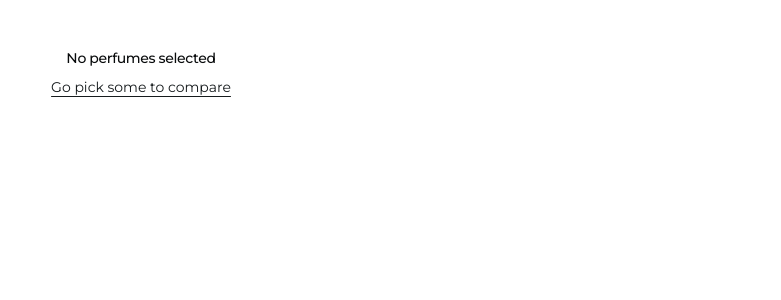
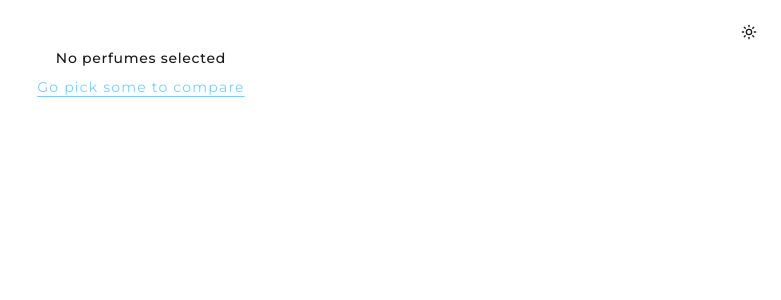
Before and after one commit to batin/fragrance-compare, a Next.js app: page /compare in a window 1280 px wide. Shown: the top 300 px of the page, without its empty margins (499-1280 px from the left). Built offline with nearby package versions, Linux system fonts and the light colour scheme.

Commit message:
Add dark mode toggle
- next-themes ThemeProvider wired into layout, respects system preference
- Fixed-position toggle button (top-right) on every page, CSS-only icon
  swap (no client-only mount-guard state needed)

```diff
--- a/app/globals.css
+++ b/app/globals.css
@@ -1,98 +1,116 @@
 @import "tailwindcss";
-@import "tw-animate-css";
-@import "shadcn/tailwind.css";
 
 @custom-variant dark (&:is(.dark *));
 
 :root {
-  --background: rgb(255 255 255);
-  --foreground: rgb(9 11 12);
-  --card: rgb(255 255 255);
-  --card-foreground: rgb(9 11 12);
-  --popover: rgb(255 255 255);
-  --popover-foreground: rgb(9 11 12);
-  --primary: rgb(22 27 29);
-  --primary-foreground: rgb(249 251 251);
-  --secondary: rgb(241 243 243);
-  --secondary-foreground: rgb(28 153 202);
-  --muted: rgb(241 243 243);
-  --muted-foreground: rgb(103 120 124);
-  --accent: rgb(241 243 243);
-  --accent-foreground: rgb(22 27 29);
-  --destructive: rgb(231 0 11);
-  --border: rgb(227 231 232);
-  --input: rgb(227 231 232);
-  --ring: rgb(156 168 171);
-  --chart-1: rgb(208 214 216);
-  --chart-2: rgb(103 120 124);
-  --chart-3: rgb(75 88 91);
-  --chart-4: rgb(57 68 71);
-  --chart-5: rgb(34 41 43);
-  --sidebar: rgb(249 251 251);
-  --sidebar-foreground: rgb(9 11 12);
-  --sidebar-primary: rgb(22 27 29);
-  --sidebar-primary-foreground: rgb(249 251 251);
-  --sidebar-accent: rgb(241 243 243);
-  --sidebar-accent-foreground: rgb(22 27 29);
-  --sidebar-border: rgb(227 231 232);
-  --sidebar-ring: rgb(156 168 171);
-
-  --shadow-2xs: 0 1px 3px 0px rgb(0 0 0 / 0.05);
-  --shadow-xs: 0 1px 3px 0px rgb(0 0 0 / 0.05);
-  --shadow-sm: 0 1px 3px 0px rgb(0 0 0 / 0.10), 0 1px 2px -1px rgb(0 0 0 / 0.10);
-  --shadow: 0 1px 3px 0px rgb(0 0 0 / 0.10), 0 1px 2px -1px rgb(0 0 0 / 0.10);
-  --shadow-md: 0 1px 3px 0px rgb(0 0 0 / 0.10), 0 2px 4px -1px rgb(0 0 0 / 0.10);
-  --shadow-lg: 0 1px 3px 0px rgb(0 0 0 / 0.10), 0 4px 6px -1px rgb(0 0 0 / 0.10);
-  --shadow-xl: 0 1px 3px 0px rgb(0 0 0 / 0.10), 0 8px 10px -1px rgb(0 0 0 / 0.10);
-  --shadow-2xl: 0 1px 3px 0px rgb(0 0 0 / 0.25);
+  --background: #ffffff;
+  --foreground: #1a191a;
+  --card: #ffffff;
+  --card-foreground: #1a191a;
+  --popover: #ffffff;
+  --popover-foreground: #1a191a;
+  --primary: #7accff;
+  --primary-foreground: #fafafa;
+  --secondary: #f5f5f5;
+  --secondary-foreground: #383838;
+  --muted: #f5f5f5;
+  --muted-foreground: #737373;
+  --accent: #f5f5f5;
+  --accent-foreground: #1a191a;
+  --destructive: #b7cf00;
+  --destructive-foreground: #ffffff;
+  --border: #e5e5e5;
+  --input: #e5e5e5;
+  --ring: #a1a1a1;
+  --chart-1: #e792ff;
+  --chart-2: #de3af6;
+  --chart-3: #e325ef;
+  --chart-4: #d61ada;
+  --chart-5: #ad1fa9;
+  --sidebar: #fafafa;
+  --sidebar-foreground: #1a191a;
+  --sidebar-primary: #1a191a;
+  --sidebar-primary-foreground: #fafafa;
+  --sidebar-accent: #f5f5f5;
+  --sidebar-accent-foreground: #1a191a;
+  --sidebar-border: #e5e5e5;
+  --sidebar-ring: #a1a1a1;
+  --font-sans: Montserrat, ui-sans-serif, sans-serif, system-ui;
+  --font-serif: Montserrat, ui-sans-serif, sans-serif, system-ui;
+  --font-mono: ui-monospace, SFMono-Regular, Menlo, Monaco, Consolas, "Liberation Mono", "Courier New", monospace;
+  --radius: 0.45rem;
+  --shadow-x: 0;
+  --shadow-y: 1px;
+  --shadow-blur: 3px;
+  --shadow-spread: 0px;
+  --shadow-opacity: 0.1;
+  --shadow-color: oklch(0 0 0);
+  --shadow-2xs: 0 1px 3px 0px hsl(0 0% 0% / 0.05);
+  --shadow-xs: 0 1px 3px 0px hsl(0 0% 0% / 0.05);
+  --shadow-sm: 0 1px 3px 0px hsl(0 0% 0% / 0.10), 0 1px 2px -1px hsl(0 0% 0% / 0.10);
+  --shadow: 0 1px 3px 0px hsl(0 0% 0% / 0.10), 0 1px 2px -1px hsl(0 0% 0% / 0.10);
+  --shadow-md: 0 1px 3px 0px hsl(0 0% 0% / 0.10), 0 2px 4px -1px hsl(0 0% 0% / 0.10);
+  --shadow-lg: 0 1px 3px 0px hsl(0 0% 0% / 0.10), 0 4px 6px -1px hsl(0 0% 0% / 0.10);
+  --shadow-xl: 0 1px 3px 0px hsl(0 0% 0% / 0.10), 0 8px 10px -1px hsl(0 0% 0% / 0.10);
+  --shadow-2xl: 0 1px 3px 0px hsl(0 0% 0% / 0.25);
+  --tracking-normal: 0.075em;
+  --spacing: 0.25rem;
 }
 
 .dark {
-  --background: rgb(9 11 12);
-  --foreground: rgb(249 251 251);
-  --card: rgb(22 27 29);
-  --card-foreground: rgb(249 251 251);
-  --popover: rgb(22 27 29);
-  --popover-foreground: rgb(249 251 251);
-  --primary: rgb(227 231 232);
-  --primary-foreground: rgb(22 27 29);
-  --secondary: rgb(34 41 43);
-  --secondary-foreground: rgb(249 251 251);
-  --muted: rgb(34 41 43);
-  --muted-foreground: rgb(156 168 171);
-  --accent: rgb(34 41 43);
-  --accent-foreground: rgb(249 251 251);
-  --destructive: rgb(255 100 103);
-  --border: rgb(255 255 255 / 0.1);
-  --input: rgb(255 255 255 / 0.15);
-  --ring: rgb(103 120 124);
-  --chart-1: rgb(208 214 216);
-  --chart-2: rgb(103 120 124);
-  --chart-3: rgb(75 88 91);
-  --chart-4: rgb(57 68 71);
-  --chart-5: rgb(34 41 43);
-  --sidebar: rgb(22 27 29);
-  --sidebar-foreground: rgb(249 251 251);
-  --sidebar-primary: rgb(20 71 230);
-  --sidebar-primary-foreground: rgb(249 251 251);
-  --sidebar-accent: rgb(34 41 43);
-  --sidebar-accent-foreground: rgb(249 251 251);
-  --sidebar-border: rgb(255 255 255 / 0.1);
-  --sidebar-ring: rgb(103 120 124);
-
-  --shadow-2xs: 0 1px 3px 0px rgb(0 0 0 / 0.05);
-  --shadow-xs: 0 1px 3px 0px rgb(0 0 0 / 0.05);
-  --shadow-sm: 0 1px 3px 0px rgb(0 0 0 / 0.10), 0 1px 2px -1px rgb(0 0 0 / 0.10);
-  --shadow: 0 1px 3px 0px rgb(0 0 0 / 0.10), 0 1px 2px -1px rgb(0 0 0 / 0.10);
-  --shadow-md: 0 1px 3px 0px rgb(0 0 0 / 0.10), 0 2px 4px -1px rgb(0 0 0 / 0.10);
-  --shadow-lg: 0 1px 3px 0px rgb(0 0 0 / 0.10), 0 4px 6px -1px rgb(0 0 0 / 0.10);
-  --shadow-xl: 0 1px 3px 0px rgb(0 0 0 / 0.10), 0 8px 10px -1px rgb(0 0 0 / 0.10);
-  --shadow-2xl: 0 1px 3px 0px rgb(0 0 0 / 0.25);
+  --background: #1a191a;
+  --foreground: #fafafa;
+  --card: #1a191a;
+  --card-foreground: #fafafa;
+  --popover: #262626;
+  --popover-foreground: #fafafa;
+  --primary: #0065a3;
+  --primary-foreground: #1a191a;
+  --secondary: #262626;
+  --secondary-foreground: #fafafa;
+  --muted: #262626;
+  --muted-foreground: #a1a1a1;
+  --accent: #404040;
+  --accent-foreground: #fafafa;
+  --destructive: #dcff65;
+  --destructive-foreground: #fafafa;
+  --border: #282828;
+  --input: #343434;
+  --ring: #737373;
+  --chart-1: #e792ff;
+  --chart-2: #de3af6;
+  --chart-3: #e325ef;
+  --chart-4: #d61ada;
+  --chart-5: #ad1fa9;
+  --sidebar: #1a191a;
+  --sidebar-foreground: #fafafa;
+  --sidebar-primary: #e614e5;
+  --sidebar-primary-foreground: #fafafa;
+  --sidebar-accent: #262626;
+  --sidebar-accent-foreground: #fafafa;
+  --sidebar-border: #282828;
+  --sidebar-ring: #525252;
+  --font-sans: Montserrat, ui-sans-serif, sans-serif, system-ui;
+  --font-serif: Montserrat, ui-sans-serif, sans-serif, system-ui;
+  --font-mono: ui-monospace, SFMono-Regular, Menlo, Monaco, Consolas, "Liberation Mono", "Courier New", monospace;
+  --radius: 0.45rem;
+  --shadow-x: 0;
+  --shadow-y: 1px;
+  --shadow-blur: 3px;
+  --shadow-spread: 0px;
+  --shadow-opacity: 0.1;
+  --shadow-color: oklch(0 0 0);
+  --shadow-2xs: 0 1px 3px 0px hsl(0 0% 0% / 0.05);
+  --shadow-xs: 0 1px 3px 0px hsl(0 0% 0% / 0.05);
+  --shadow-sm: 0 1px 3px 0px hsl(0 0% 0% / 0.10), 0 1px 2px -1px hsl(0 0% 0% / 0.10);
+  --shadow: 0 1px 3px 0px hsl(0 0% 0% / 0.10), 0 1px 2px -1px hsl(0 0% 0% / 0.10);
+  --shadow-md: 0 1px 3px 0px hsl(0 0% 0% / 0.10), 0 2px 4px -1px hsl(0 0% 0% / 0.10);
+  --shadow-lg: 0 1px 3px 0px hsl(0 0% 0% / 0.10), 0 4px 6px -1px hsl(0 0% 0% / 0.10);
+  --shadow-xl: 0 1px 3px 0px hsl(0 0% 0% / 0.10), 0 8px 10px -1px hsl(0 0% 0% / 0.10);
+  --shadow-2xl: 0 1px 3px 0px hsl(0 0% 0% / 0.25);
 }
 
 @theme inline {
-  --font-heading: var(--font-montserrat);
-  --font-sans: var(--font-montserrat);
   --color-background: var(--background);
   --color-foreground: var(--foreground);
   --color-card: var(--card);
@@ -108,6 +126,7 @@
   --color-accent: var(--accent);
   --color-accent-foreground: var(--accent-foreground);
   --color-destructive: var(--destructive);
+  --color-destructive-foreground: var(--destructive-foreground);
   --color-border: var(--border);
   --color-input: var(--input);
   --color-ring: var(--ring);
@@ -125,13 +144,14 @@
   --color-sidebar-border: var(--sidebar-border);
   --color-sidebar-ring: var(--sidebar-ring);
 
-  --radius-sm: calc(var(--radius) * 0.6);
-  --radius-md: calc(var(--radius) * 0.8);
+  --font-sans: var(--font-sans);
+  --font-mono: var(--font-mono);
+  --font-serif: var(--font-serif);
+
+  --radius-sm: calc(var(--radius) - 4px);
+  --radius-md: calc(var(--radius) - 2px);
   --radius-lg: var(--radius);
-  --radius-xl: calc(var(--radius) * 1.4);
-  --radius-2xl: calc(var(--radius) * 1.8);
-  --radius-3xl: calc(var(--radius) * 2.2);
-  --radius-4xl: calc(var(--radius) * 2.6);
+  --radius-xl: calc(var(--radius) + 4px);
 
   --shadow-2xs: var(--shadow-2xs);
   --shadow-xs: var(--shadow-xs);
@@ -141,24 +161,21 @@
   --shadow-lg: var(--shadow-lg);
   --shadow-xl: var(--shadow-xl);
   --shadow-2xl: var(--shadow-2xl);
+
+  --tracking-tighter: calc(var(--tracking-normal) - 0.05em);
+  --tracking-tight: calc(var(--tracking-normal) - 0.025em);
+  --tracking-normal: var(--tracking-normal);
+  --tracking-wide: calc(var(--tracking-normal) + 0.025em);
+  --tracking-wider: calc(var(--tracking-normal) + 0.05em);
+  --tracking-widest: calc(var(--tracking-normal) + 0.1em);
 }
 
 @layer base {
   * {
     @apply border-border outline-ring/50;
-    }
+  }
   body {
     @apply bg-background text-foreground;
-    }
-  html {
-    @apply font-sans;
-    }
-  :root {
-
-  }
-
-  code,
-  pre {
-    font-family: var(--font-mono);
+    letter-spacing: var(--tracking-normal);
   }
 }
--- a/app/layout.tsx
+++ b/app/layout.tsx
@@ -1,5 +1,7 @@
 import type { Metadata } from "next";
 import { Geist_Mono, Montserrat } from "next/font/google";
+import { ThemeProvider } from "@/components/theme-provider";
+import { ThemeToggle } from "@/components/theme-toggle";
 import "./globals.css";
 
 const montserrat = Montserrat({
@@ -21,9 +23,17 @@ export default function RootLayout({ children }: LayoutProps<"/">) {
   return (
     <html
       lang="en"
+      suppressHydrationWarning
       className={`${montserrat.variable} ${geistMono.variable} h-full antialiased`}
     >
-      <body className="min-h-full flex flex-col">{children}</body>
+      <body className="min-h-full flex flex-col">
+        <ThemeProvider attribute="class" defaultTheme="system" enableSystem>
+          <div className="fixed top-4 right-4 z-50">
+            <ThemeToggle />
+          </div>
+          {children}
+        </ThemeProvider>
+      </body>
     </html>
   );
 }
--- /dev/null
+++ b/components/theme-provider.tsx
@@ -0,0 +1,8 @@
+"use client";
+
+import { ThemeProvider as NextThemesProvider } from "next-themes";
+import type { ComponentProps } from "react";
+
+export function ThemeProvider({ children, ...props }: ComponentProps<typeof NextThemesProvider>) {
+  return <NextThemesProvider {...props}>{children}</NextThemesProvider>;
+}
--- /dev/null
+++ b/components/theme-toggle.tsx
@@ -0,0 +1,21 @@
+"use client";
+
+import { Button } from "@/components/ui/button";
+import { MoonIcon, SunIcon } from "lucide-react";
+import { useTheme } from "next-themes";
+
+export function ThemeToggle() {
+  const { resolvedTheme, setTheme } = useTheme();
+
+  return (
+    <Button
+      variant="ghost"
+      size="icon"
+      aria-label="Toggle theme"
+      onClick={() => setTheme(resolvedTheme === "dark" ? "light" : "dark")}
+    >
+      <SunIcon className="dark:hidden" />
+      <MoonIcon className="hidden dark:block" />
+    </Button>
+  );
+}
--- a/components/ui/card.tsx
+++ b/components/ui/card.tsx
@@ -49,7 +49,7 @@ function CardDescription({ className, ...props }: React.ComponentProps<"div">) {
   return (
     <div
       data-slot="card-description"
-      className={cn("text-sm text-muted-foreground", className)}
+      className={cn("text-sm text-primary", className)}
       {...props}
     />
   )
--- a/package.json
+++ b/package.json
@@ -19,6 +19,7 @@
     "csv-parse": "^7.0.2",
     "lucide-react": "^1.43.0",
     "next": "16.3.4",
+    "next-themes": "^0.4.6",
     "react": "19.2.8",
     "react-dom": "19.2.8",
     "shadcn": "^4.21.0",
```
Also changed, not shown: 1 other file (tests, documents, lock files or other folders).
